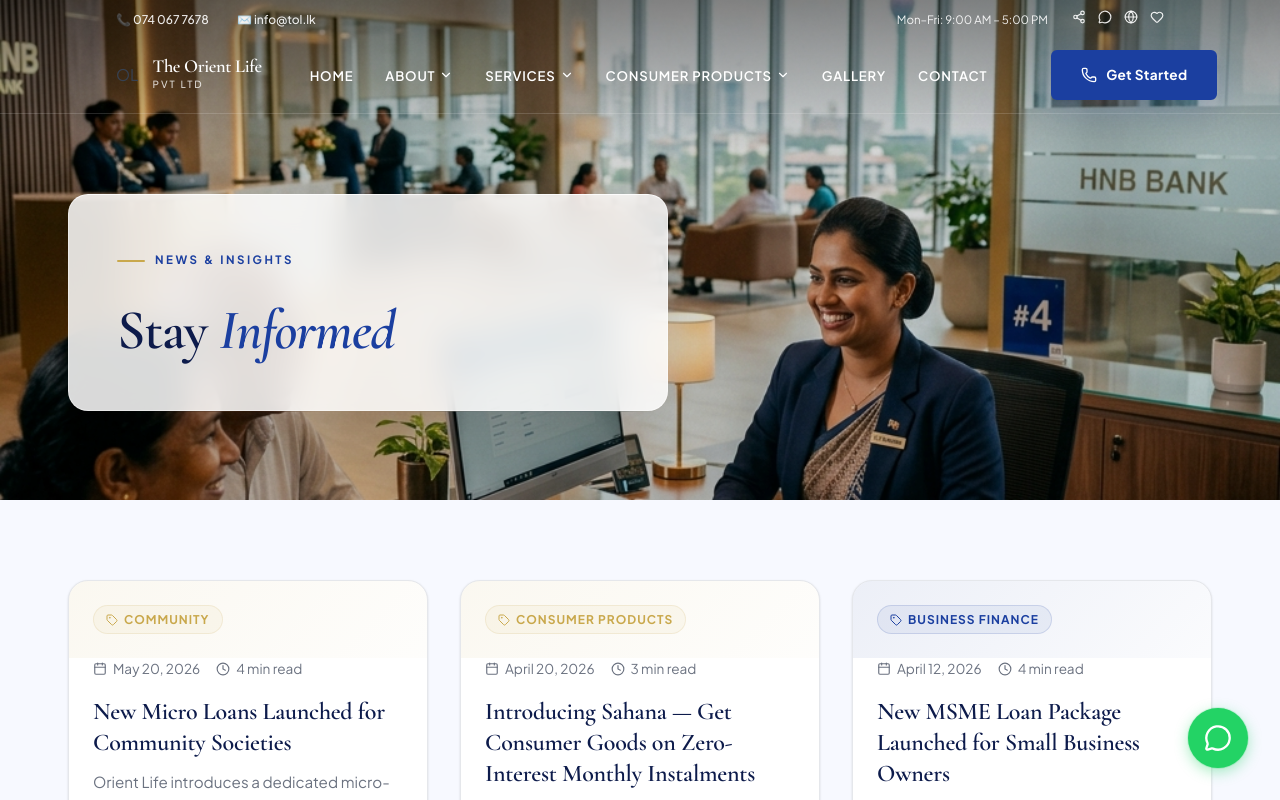
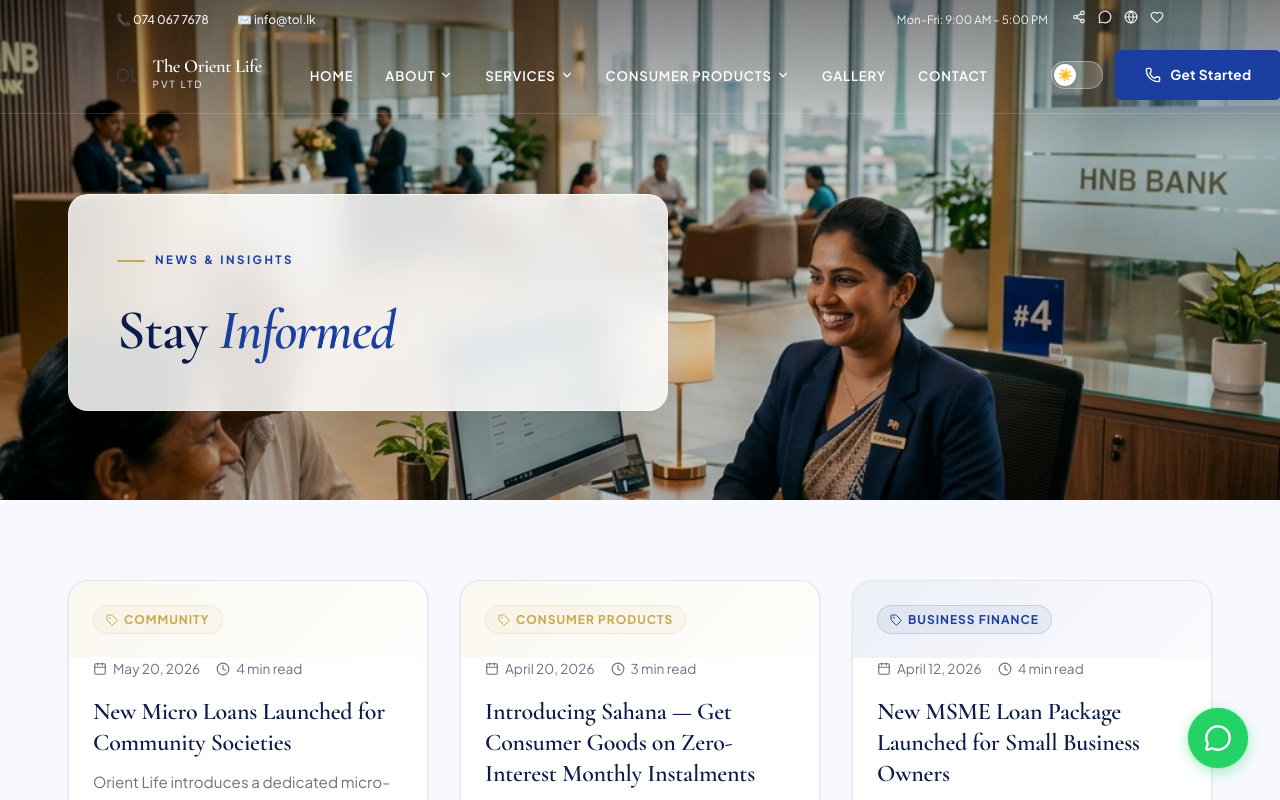
Before and after one commit to rnalaranga/tol, a Next.js app: page /news in a window 1280 px wide. Shown: the top 800 px of the page. Built offline with nearby package versions, Linux system fonts and the light colour scheme.

Commit message:
Fix API base URL and local updates

```diff
--- a/src/app/globals.css
+++ b/src/app/globals.css
@@ -1,5 +1,6 @@
 @import url('https://fonts.googleapis.com/css2?family=Cormorant+Garamond:ital,wght@0,400;0,500;0,600;0,700;1,400;1,600&family=Plus+Jakarta+Sans:wght@300;400;500;600;700;800&display=swap');
 
+/* ── Light Theme (default) ── */
 :root {
   /* Brand Colors */
   --primary: #1B3FA0;
@@ -23,11 +24,13 @@
   --gray-700: #374151;
   --gray-900: #111827;
 
-  /* Semantic */
+  /* Semantic – light */
   --text-dark: #0D1B4B;
   --text-body: #374151;
   --text-muted: #6B7280;
+  --bg-page: #FFFFFF;
   --bg-light: #F7F9FF;
+  --bg-card: #FFFFFF;
   --border: #E5E7EB;
 
   /* Shadows */
@@ -46,6 +49,47 @@
   /* Transitions */
   --transition: all 0.3s cubic-bezier(0.4, 0, 0.2, 1);
   --transition-slow: all 0.6s cubic-bezier(0.4, 0, 0.2, 1);
+
+  /* Theme color for status bar */
+  --theme-color: #1B3FA0;
+}
+
+/* ── Dark Theme ── */
+[data-theme="dark"] {
+  --primary: #4D7BFF;
+  --primary-dark: #3A63E8;
+  --primary-deeper: #1a2a6c;
+  --primary-light: #6B93FF;
+  --primary-glow: rgba(77, 123, 255, 0.25);
+
+  --gold: #E8C96A;
+  --gold-light: #F5DC8A;
+  --gold-dark: #C9A84C;
+
+  --white: #1E2030;
+  --gray-50: #252840;
+  --gray-100: #2D3050;
+  --gray-200: #363A5A;
+  --gray-300: #4A4F72;
+  --gray-500: #8890B5;
+  --gray-700: #C4CAEB;
+  --gray-900: #EEF0FF;
+
+  --text-dark: #EEF0FF;
+  --text-body: #C4CAEB;
+  --text-muted: #8890B5;
+  --bg-page: #12141F;
+  --bg-light: #1A1D2E;
+  --bg-card: #1E2030;
+  --border: #2D3050;
+
+  --shadow-sm: 0 1px 3px rgba(0,0,0,0.4), 0 1px 2px rgba(0,0,0,0.3);
+  --shadow-md: 0 4px 16px rgba(0,0,0,0.3);
+  --shadow-lg: 0 10px 40px rgba(0,0,0,0.4);
+  --shadow-xl: 0 20px 60px rgba(0,0,0,0.5);
+  --shadow-blue: 0 8px 32px rgba(77,123,255,0.25);
+
+  --theme-color: #12141F;
 }
 
 * { box-sizing: border-box; margin: 0; padding: 0; }
@@ -53,12 +97,13 @@ html { scroll-behavior: smooth; font-size: 16px; }
 
 body {
   font-family: 'Plus Jakarta Sans', system-ui, sans-serif;
-  background: var(--white);
+  background: var(--bg-page);
   color: var(--text-body);
   line-height: 1.6;
   overflow-x: hidden;
   -webkit-font-smoothing: antialiased;
   -moz-osx-font-smoothing: grayscale;
+  transition: background 0.35s ease, color 0.35s ease;
 }
 
 h1, h2, h3 {
@@ -258,3 +303,129 @@ ul { list-style: none; }
 /* Text utilities */
 .text-center { text-align: center; }
 .text-gold { color: var(--gold); }
+
+/* ─────────────────────────────────────────
+   DARK MODE GLOBAL OVERRIDES
+   These ensure every element in every CSS
+   Module becomes readable in dark mode
+   without editing every individual file.
+───────────────────────────────────────── */
+[data-theme="dark"] body { background: var(--bg-page); color: var(--text-body); }
+
+/* Headings */
+[data-theme="dark"] h1, [data-theme="dark"] h2,
+[data-theme="dark"] h3, [data-theme="dark"] h4,
+[data-theme="dark"] h5, [data-theme="dark"] h6 { color: var(--text-dark); }
+
+/* All white backgrounds → card bg */
+[data-theme="dark"] [class*="card"],
+[data-theme="dark"] [class*="Card"],
+[data-theme="dark"] [class*="glass"],
+[data-theme="dark"] [class*="Glass"] {
+  background: var(--bg-card) !important;
+  border-color: var(--border) !important;
+  color: var(--text-body);
+}
+
+/* Sections with light backgrounds */
+[data-theme="dark"] [class*="section"],
+[data-theme="dark"] [class*="Section"],
+[data-theme="dark"] section {
+  background-color: var(--bg-page);
+}
+
+/* Section eyebrow labels */
+[data-theme="dark"] .section-eyebrow { color: var(--primary); }
+
+/* Section headings */
+[data-theme="dark"] .section-heading { color: var(--text-dark); }
+
+/* Sub text */
+[data-theme="dark"] .section-subtext { color: var(--text-muted); }
+
+/* Bordered boxes */
+[data-theme="dark"] input,
+[data-theme="dark"] textarea,
+[data-theme="dark"] select {
+  background: var(--bg-card);
+  border-color: var(--border);
+  color: var(--text-body);
+}
+
+/* Links */
+[data-theme="dark"] a { color: inherit; }
+
+/* Navbar when scrolled */
+[data-theme="dark"] [class*="scrolled"] {
+  background: rgba(18, 20, 31, 0.95) !important;
+  border-color: var(--border) !important;
+}
+
+/* Hero glass panels */
+[data-theme="dark"] [class*="heroGlass"],
+[data-theme="dark"] [class*="sidebarGlass"] {
+  background: rgba(30, 32, 48, 0.9) !important;
+  border-color: rgba(77,123,255,0.2) !important;
+}
+
+/* Override hardcoded white backgrounds on sections */
+[data-theme="dark"] [style*="background: var(--white)"],
+[data-theme="dark"] [style*="background: #fff"],
+[data-theme="dark"] [style*="background: white"] {
+  background: var(--bg-card) !important;
+}
+
+/* Smooth transitions on all elements */
+[data-theme="dark"] *,
+[data-theme="light"] * {
+  transition: background-color 0.35s ease, border-color 0.35s ease, color 0.2s ease, box-shadow 0.35s ease;
+}
+
+/* Override for hero/slider sections that should stay dark */
+[data-theme="dark"] [class*="sliderWrap"],
+[data-theme="dark"] [class*="sahanaHero"],
+[data-theme="dark"] [class*="whyCard"],
+[data-theme="dark"] [class*="missionSection"],
+[data-theme="dark"] [class*="teamSection"],
+[data-theme="dark"] [class*="footer"],
+[data-theme="dark"] [class*="Footer"],
+[data-theme="dark"] footer {
+  background-color: unset;
+}
+
+/* Feature cards */
+[data-theme="dark"] [class*="featureCard"],
+[data-theme="dark"] [class*="valueCard"],
+[data-theme="dark"] [class*="teamCard"],
+[data-theme="dark"] [class*="branchCard"] {
+  background: var(--bg-card) !important;
+  border-color: var(--border) !important;
+}
+
+/* Step cards */
+[data-theme="dark"] [class*="step"] {
+  background: var(--bg-card) !important;
+  border-color: var(--border) !important;
+}
+
+/* Nav links scrolled text color */
+[data-theme="dark"] [class*="scrolled"] [class*="navLink"] {
+  color: var(--text-dark) !important;
+}
+[data-theme="dark"] [class*="scrolled"] [class*="logoMain"] {
+  color: var(--text-dark) !important;
+}
+[data-theme="dark"] [class*="scrolled"] [class*="logoSub"] {
+  color: var(--text-muted) !important;
+}
+
+/* Mobile menu */
+[data-theme="dark"] [class*="mobileMenu"] {
+  background: rgba(18, 20, 31, 0.92) !important;
+  backdrop-filter: blur(24px) !important;
+}
+[data-theme="dark"] [class*="mobileLink"],
+[data-theme="dark"] [class*="mobileSubLink"] {
+  color: var(--text-dark) !important;
+  border-color: var(--border) !important;
+}
--- a/src/components/Footer.tsx
+++ b/src/components/Footer.tsx
@@ -43,7 +43,7 @@ export default function Footer() {
                   <span>OL</span>
                 </div>
                 <div className={styles.logoText}>
-                  <span className={styles.logoMain}>Orient Life</span>
+                  <span className={styles.logoMain}>The Orient Life</span>
                   <span className={styles.logoSub}>Pvt Ltd</span>
                 </div>
               </Link>
@@ -148,7 +148,7 @@ export default function Footer() {
           <div className={styles.bottomInner}>
             <div className={styles.copyrightBlock}>
               <p className={styles.copyright}>
-                © {new Date().getFullYear()} Orient Life Pvt Ltd. All rights reserved.
+                © {new Date().getFullYear()} The Orient Life Pvt Ltd. All rights reserved.
               </p>
               <p style={{ fontSize: '0.75rem', color: 'rgba(255,255,255,0.5)', marginTop: '4px', fontFamily: "'Plus Jakarta Sans', sans-serif" }}>
                 Designed and Developed by <strong style={{ color: 'rgba(255,255,255,0.7)' }}>RASHITHA NALARANGA</strong>
--- a/src/components/Navbar.tsx
+++ b/src/components/Navbar.tsx
@@ -2,6 +2,7 @@
 import { useState, useEffect } from 'react';
 import Link from 'next/link';
 import { Menu, X, Phone, ChevronDown, Share2, MessageCircle, Globe, Heart } from 'lucide-react';
+import ThemeToggle from './ThemeToggle';
 import styles from './Navbar.module.css';
 
 const navLinks = [
@@ -115,11 +116,14 @@ export default function Navbar() {
               ))}
             </ul>
 
-            {/* CTA */}
+            {/* Theme Toggle + CTA */}
+            <div style={{ display: 'flex', alignItems: 'center', gap: '12px' }}>
+              <ThemeToggle />
               <Link href="/contact" className={`btn btn-primary ${styles.ctaBtn}`}>
                 <Phone size={16} />
                 Get Started
               </Link>
+            </div>
 
             {/* Mobile toggle */}
             <button
@@ -165,11 +169,14 @@ export default function Navbar() {
           <Link href="/contact" className="btn btn-primary" style={{ margin: '16px 24px' }}>
             Get Started
           </Link>
-          <div style={{ display: 'flex', gap: '20px', padding: '16px 28px', borderTop: '1px solid var(--border)' }}>
+          <div style={{ padding: '16px 24px', borderTop: '1px solid var(--border)', display: 'flex', alignItems: 'center', justifyContent: 'space-between' }}>
+            <div style={{ display: 'flex', gap: '20px' }}>
               <a href="#" style={{ color: 'var(--text-muted)' }} aria-label="Facebook"><Share2 size={20} /></a>
               <a href="#" style={{ color: 'var(--text-muted)' }} aria-label="Twitter"><MessageCircle size={20} /></a>
               <a href="#" style={{ color: 'var(--text-muted)' }} aria-label="LinkedIn"><Globe size={20} /></a>
               <a href="#" style={{ color: 'var(--text-muted)' }} aria-label="Instagram"><Heart size={20} /></a>
+            </div>
+            <ThemeToggle />
           </div>
         </div>
       </nav>
--- /dev/null
+++ b/src/components/ThemeToggle.module.css
@@ -0,0 +1,57 @@
+.toggle {
+  background: none;
+  border: none;
+  cursor: pointer;
+  padding: 0;
+  display: flex;
+  align-items: center;
+  justify-content: center;
+  flex-shrink: 0;
+}
+
+.track {
+  width: 52px;
+  height: 28px;
+  border-radius: 100px;
+  background: rgba(255, 255, 255, 0.2);
+  border: 1.5px solid rgba(255, 255, 255, 0.35);
+  position: relative;
+  transition: background 0.35s ease, border-color 0.35s ease;
+  display: flex;
+  align-items: center;
+  padding: 2px;
+}
+
+.trackDark {
+  background: rgba(77, 123, 255, 0.3);
+  border-color: rgba(77, 123, 255, 0.5);
+}
+
+.thumb {
+  width: 22px;
+  height: 22px;
+  border-radius: 50%;
+  background: #fff;
+  box-shadow: 0 2px 8px rgba(0,0,0,0.25);
+  display: flex;
+  align-items: center;
+  justify-content: center;
+  transition: transform 0.35s cubic-bezier(0.34, 1.56, 0.64, 1);
+  transform: translateX(0);
+}
+
+.trackDark .thumb {
+  transform: translateX(24px);
+  background: #4D7BFF;
+}
+
+.icon {
+  font-size: 12px;
+  line-height: 1;
+}
+
+/* When scrolled (white navbar) — override track colors */
+:global(.scrolled-nav) .track {
+  background: rgba(27, 63, 160, 0.1);
+  border-color: var(--border);
+}
--- /dev/null
+++ b/src/components/ThemeToggle.tsx
@@ -0,0 +1,48 @@
+'use client';
+import { useEffect, useState } from 'react';
+import styles from './ThemeToggle.module.css';
+
+export default function ThemeToggle() {
+  const [dark, setDark] = useState(false);
+  const [mounted, setMounted] = useState(false);
+
+  useEffect(() => {
+    setMounted(true);
+    const saved = localStorage.getItem('tol-theme');
+    const prefersDark = window.matchMedia('(prefers-color-scheme: dark)').matches;
+    const isDark = saved ? saved === 'dark' : prefersDark;
+    setDark(isDark);
+    document.documentElement.setAttribute('data-theme', isDark ? 'dark' : 'light');
+    updateMetaThemeColor(isDark);
+  }, []);
+
+  function updateMetaThemeColor(isDark: boolean) {
+    const meta = document.querySelector('meta[name="theme-color"]');
+    if (meta) meta.setAttribute('content', isDark ? '#12141F' : '#1B3FA0');
+  }
+
+  function toggle() {
+    const next = !dark;
+    setDark(next);
+    document.documentElement.setAttribute('data-theme', next ? 'dark' : 'light');
+    localStorage.setItem('tol-theme', next ? 'dark' : 'light');
+    updateMetaThemeColor(next);
+  }
+
+  if (!mounted) return null;
+
+  return (
+    <button
+      className={styles.toggle}
+      onClick={toggle}
+      aria-label={dark ? 'Switch to light mode' : 'Switch to dark mode'}
+      title={dark ? 'Light Mode' : 'Dark Mode'}
+    >
+      <div className={`${styles.track} ${dark ? styles.trackDark : ''}`}>
+        <div className={styles.thumb}>
+          <span className={styles.icon}>{dark ? '🌙' : '☀️'}</span>
+        </div>
+      </div>
+    </button>
+  );
+}
--- a/src/components/WelcomeSection.tsx
+++ b/src/components/WelcomeSection.tsx
@@ -8,7 +8,7 @@ export default function WelcomeSection() {
     <section className={styles.section}>
       <div className={styles.container}>
         <div className={styles.left}>
-          <div className={styles.eyebrow}>Welcome to Orient Life</div>
+          <div className={styles.eyebrow}>Welcome to The Orient Life</div>
           <h2 className={styles.title}>
             Where Trust Meets<br />
             <em>Financial Excellence</em>
```
Also changed, not shown: src/app/layout.tsx (+14 -0 lines). Lines whose indentation alone changed are shown as unchanged.
